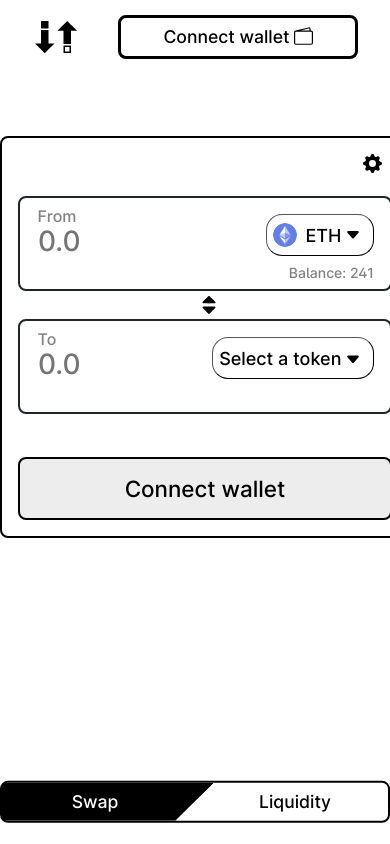
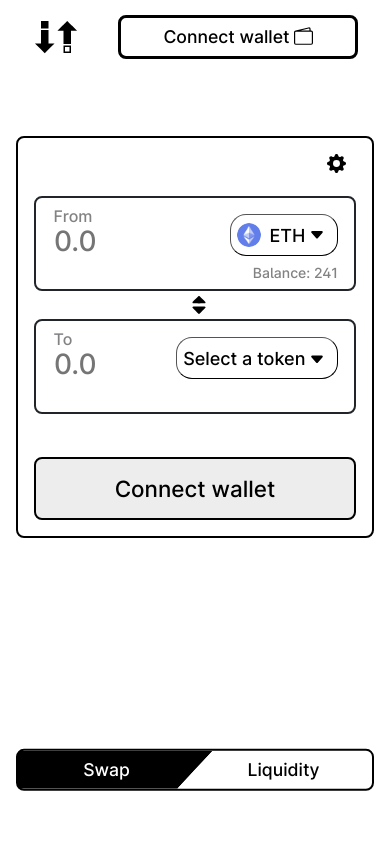
Before and after one commit to 1kresh/decentralized_exchange, a Next.js app: page / in a window 390 px wide. Built offline with nearby package versions, Linux system fonts and the light colour scheme.

Commit message:
fix several visual bugs

```diff
--- a/pages/index.js
+++ b/pages/index.js
@@ -208,7 +208,6 @@ export default function Swap() {
             return;
         }
 
-        console.log(expert, openedExpModal, 'aaa');
         if (!expert && openedExpModal) {
             openExpModal();
         } else {
@@ -229,8 +228,6 @@ export default function Swap() {
     }
 
     if (expCheckboxOn) {
-        console.log(expCheckboxOn, 'expCheckboxOn');
-        console.log(expert, 'expert');
         if (!expert) {
             setOpenedExpModal(true);
         }
@@ -807,6 +804,7 @@ export default function Swap() {
   const closeExpModal = () => {
       setTimeout(() => {
         clearDiv(document.getElementById('exp_modal_inner'));
+        makeBodyScrollable();
       }, 275);
       const exp_modal_outer = document.getElementById('exp_modal_outer');
       exp_modal_outer.classList.remove(styles.open_partially);
@@ -846,6 +844,8 @@ export default function Swap() {
     setTimeout(() => exp_modal_outer.classList.add(styles.open_fully), 275);
 
     setSettingsOn(false);
+
+    makeBodyUnscrollable();
   }
 
   const handleExpModalClick = (event) => {
@@ -873,6 +873,7 @@ export default function Swap() {
   const closeChooseModal = () => {
     setTimeout(() => {
         clearDiv(document.getElementById(styles.choose_modal_inner));
+        makeBodyScrollable();
     }, 275);
     const choose_modal_outer = document.getElementById('choose_modal_outer');
     choose_modal_outer.classList.remove(styles.open_fully);
@@ -912,7 +913,6 @@ export default function Swap() {
                 <span class=${styles.list_token_symbol}>${token['symbol']}</span>
                 <span class=${styles.list_token_name}>${token['name']}</span>
             </div>
-            <span></span>
             <div class=${styles.list_token_balance}>
                 ${formatBalance(balances[token['symbol']] ? balances[token['symbol']] : 0)}
             </div>
@@ -982,6 +982,16 @@ export default function Swap() {
         const choose_modal_outer = document.getElementById('choose_modal_outer');
         choose_modal_outer.classList.add(styles.open_partially);
         setTimeout(() => choose_modal_outer.classList.add(styles.open_fully), 275);
+
+        makeBodyUnscrollable();
+    }
+
+    const makeBodyUnscrollable = () => {
+        document.body.classList.add(styles.unscrollable);
+    }
+
+    const makeBodyScrollable = () => {
+        document.body.classList.remove(styles.unscrollable);
     }
 
   const handleChooseModalClick = (event) => {
@@ -1053,9 +1063,11 @@ export default function Swap() {
               <path className={styles.arrow_down} d="M96 252.5V324H31.5l52.3 52.2 52.2 52.3 52.2-52.3 52.3-52.2H176V181H96v71.5zM96 125v40h80V85H96v40z"/>
           </svg>
           </a>
-          <div id="menuDiv" className={`${styles.menu} ${styles.swap_toogle}`}>
-              <div className={`${styles.swap_button} ${styles.menu_button}`} onClick={pageUp}>Swap</div>
-              <div id="liqBtn" className={`${styles.liquidity_button} ${styles.menu_button} ${styles.hover_effect}`} onMouseDown={tooglePage}>Liquidity</div>
+          <div className={styles.menu_main}>
+            <div id="menuDiv" className={`${styles.menu} ${styles.swap_toogle}`}>
+                <div className={`${styles.swap_button} ${styles.menu_button}`} onClick={pageUp}>Swap</div>
+                <div id="liqBtn" className={`${styles.liquidity_button} ${styles.menu_button} ${styles.hover_effect}`} onMouseDown={tooglePage}>Liquidity</div>
+            </div>
           </div>
           <button id="connectBtn" className={`${styles.menu_button} ${styles.connect_button} ${styles.rotate_on_hover} ${styles.bg_change_on_hover}`} onClick={connectWallet}>Connect wallet
               <div>
--- a/styles/Swap.module.scss
+++ b/styles/Swap.module.scss
@@ -12,11 +12,19 @@ $border-radius-secondary: 1rem;
 $transition-delay: 275ms;
 
 
+.unscrollable {
+    overflow: hidden;
+}
+
 .container {
     font-family: "Inter var", sans-serif;
     -webkit-font-feature-settings: "ss01", "ss02";
     font-feature-settings: "ss01", "ss02";
     line-height: normal;
+
+    & nav {
+        flex-wrap: nowrap;
+    }
 }
 
 .main {
@@ -34,7 +42,7 @@ $transition-delay: 275ms;
     -webkit-box-align: center;
     -ms-flex-align: center;
     align-items: center;
-    padding: 120px 0px;
+    padding: 120px 1rem;
 }
 
 .icon {
@@ -43,12 +51,20 @@ $transition-delay: 275ms;
     height: 3rem;
 }
 
-.menu {
+.menu_main {
+    padding: 1rem;
     position: fixed;
     right: 50%;
     -webkit-transform: translateX(50%);
     -ms-transform: translateX(50%);
     transform: translateX(50%);
+    max-width: calc(400px + 2rem);
+    width: 100%;
+    min-width:  calc(300px + 2rem);
+    line-height: 1.65rem;
+}
+
+.menu {
     display: -webkit-box;
     display: -ms-flexbox;
     display: flex;
@@ -58,10 +74,6 @@ $transition-delay: 275ms;
     -webkit-box-align: center;
     -ms-flex-align: center;
     align-items: center;
-    max-width: 400px;
-    width: 100%;
-    min-width: 370px;
-    line-height: 1.65rem;
     -webkit-transition: background-position $transition-delay linear;
     -o-transition: background-position $transition-delay linear;
     transition: background-position $transition-delay linear;
@@ -77,15 +89,9 @@ $transition-delay: 275ms;
     border-radius: $border-radius-main;
 }
 
-@media screen and (max-width: 1280px) {
-    .menu {
-        position: initial;
-        transform: none;
-    }
-}
 
 @media screen and (max-width: 960px) {
-    .menu {
+    .menu_main {
         position: fixed;
         bottom: 0;
         transform: translate(50%, -50%);
@@ -128,9 +134,7 @@ $transition-delay: 275ms;
     vertical-align: middle;
     cursor: pointer;
     padding: 0.375rem 0.75rem;
-    max-width: 240px;
     width: 100%;
-    min-width: 200px;
     font-size: 1.1rem;
     font-weight: 500;
 
@@ -344,10 +348,8 @@ $transition-delay: 275ms;
     position: relative;
     max-width: 480px;
     width: 100%;
-    min-width: 410px;
+    min-width: 300px;
     margin-top: 1rem;
-    margin-left: auto;
-    margin-right: auto;
     overflow: hidden;
 }
 
@@ -627,6 +629,18 @@ $transition-delay: 275ms;
     background-color: $light-grey;
     opacity: 0;
     font-size: 16px;
+}
+
+@media screen and (max-width: 450px) {
+    #settings_div {
+        width: 83% !important;
+    }
+}
+
+@media screen and (max-width: 420px) {
+    #settings_div {
+        width: 90% !important;
+    }
 }
 
 .settings_div_activated {
@@ -1133,10 +1147,11 @@ $transition-delay: 275ms;
 }
 
 .modal_inner {
+    padding: 0 1rem;
     max-width: 420px;
     max-height: 100vh;
     min-height: 200px;
-    width: 65vw;
+    min-width: 300px;
 }
 
 #choose_modal_inner {
@@ -1144,7 +1159,6 @@ $transition-delay: 275ms;
     height: 80%;
     min-height: 80%;
     width: 50vw;
-    min-width: 380px;
 }
 
 .modal_title {
@@ -1196,8 +1210,9 @@ $transition-delay: 275ms;
 .line {
     height: 1px;
     width: 100%;
-    background-color: $black;
+    background-color: $dark-grey;
     opacity: 0.75;
+    margin-bottom: 1px;
 }
 
 .exp_modal_div {
@@ -1352,7 +1367,7 @@ $transition-delay: 275ms;
     height: 56px;
     width: 100%;
     padding: 4px 20px;
-    display: grid;
+    display: flex;
     grid-template-columns: auto minmax(auto, 1fr) auto minmax(0px, 72px);
     gap: 16px;
     cursor: pointer;
@@ -1390,6 +1405,8 @@ $transition-delay: 275ms;
 .list_token_title {
     display: flex;
     flex-direction: column;
+    white-space: nowrap;
+    overflow: hidden;
 }
 
 .list_token_symbol {
@@ -1401,10 +1418,12 @@ $transition-delay: 275ms;
     font-weight: 300;
     font-size: 12px;
     color: $dark-grey;
+    overflow: hidden;
+    text-overflow: ellipsis;
 }
 
 .list_token_balance {
-    justify-self: flex-end;
+    margin-left: auto;
 }
 
 .list_token_no_result {
```
